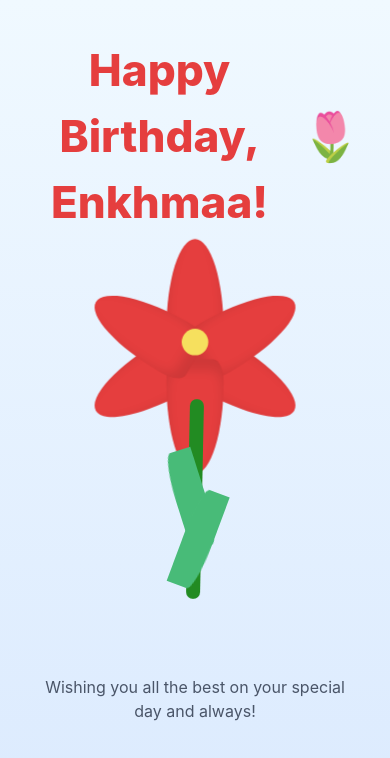
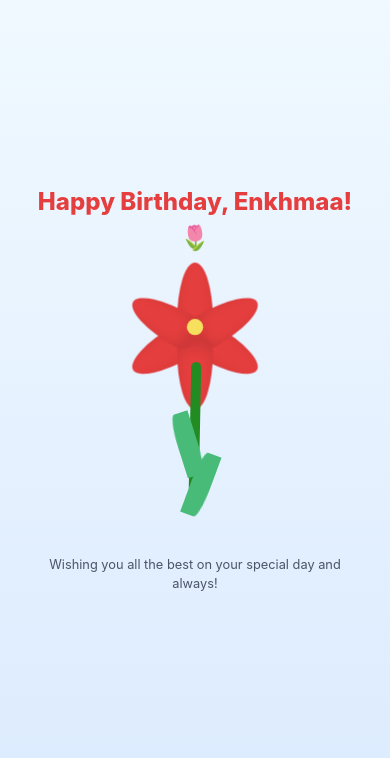
Before and after one commit to Arvinbuy7n/tulip-flower, a plain HTML site: page index.html in a window 390 px wide. Drawn offline with nearby package versions, Linux system fonts and the light colour scheme.

Commit message:
add responsive

```diff
--- a/index.html
+++ b/index.html
@@ -10,9 +10,8 @@
 
 <body>
   <div class="birthday-message">
-    Happy Birthday, Enkhmaa!
+    Happy Birthday, Enkhmaa! 🌷
 
-    <span class="tulip-emoji" aria-label="tulip" role="img">🌷</span>
   </div>
 
   <div class="flower-container" id="flower1">
--- a/style.css
+++ b/style.css
@@ -255,3 +255,102 @@ body {
     transform: scale(1.4);
   }
 }
+
+/* Responsive adjustments */
+@media (max-width: 768px) {
+  .birthday-message {
+    font-size: 2rem;
+    gap: 0.5rem;
+    padding-bottom: 12px;
+  }
+
+  .tulip-emoji {
+    font-size: 2rem;
+  }
+
+  .flower-container {
+    width: 180px;
+    height: 320px;
+  }
+
+  .flower-head {
+    width: 120px;
+    height: 120px;
+  }
+
+  .center {
+    width: 20px;
+    height: 20px;
+  }
+
+  .petal {
+    width: 45px;
+    height: 90px;
+  }
+
+  .stem {
+    width: 12px;
+    height: 160px;
+    margin-top: -14px;
+  }
+
+  .leaf {
+    width: 25px;
+    height: 80px;
+  }
+
+  .wish {
+    font-size: 0.9rem;
+    margin-top: 1rem;
+    margin-bottom: 1.5rem;
+  }
+}
+
+@media (max-width: 480px) {
+  .birthday-message {
+    font-size: 1.5rem;
+    gap: 0.3rem;
+    padding-bottom: 10px;
+  }
+
+  .tulip-emoji {
+    font-size: 1.5rem;
+  }
+
+  .flower-container {
+    width: 140px;
+    height: 260px;
+  }
+
+  .flower-head {
+    width: 90px;
+    height: 90px;
+  }
+
+  .center {
+    width: 16px;
+    height: 16px;
+  }
+
+  .petal {
+    width: 35px;
+    height: 70px;
+  }
+
+  .stem {
+    width: 10px;
+    height: 130px;
+    margin-top: -10px;
+  }
+
+  .leaf {
+    width: 20px;
+    height: 65px;
+  }
+
+  .wish {
+    font-size: 0.8rem;
+    margin-top: 0.8rem;
+    margin-bottom: 1rem;
+  }
+}
```
